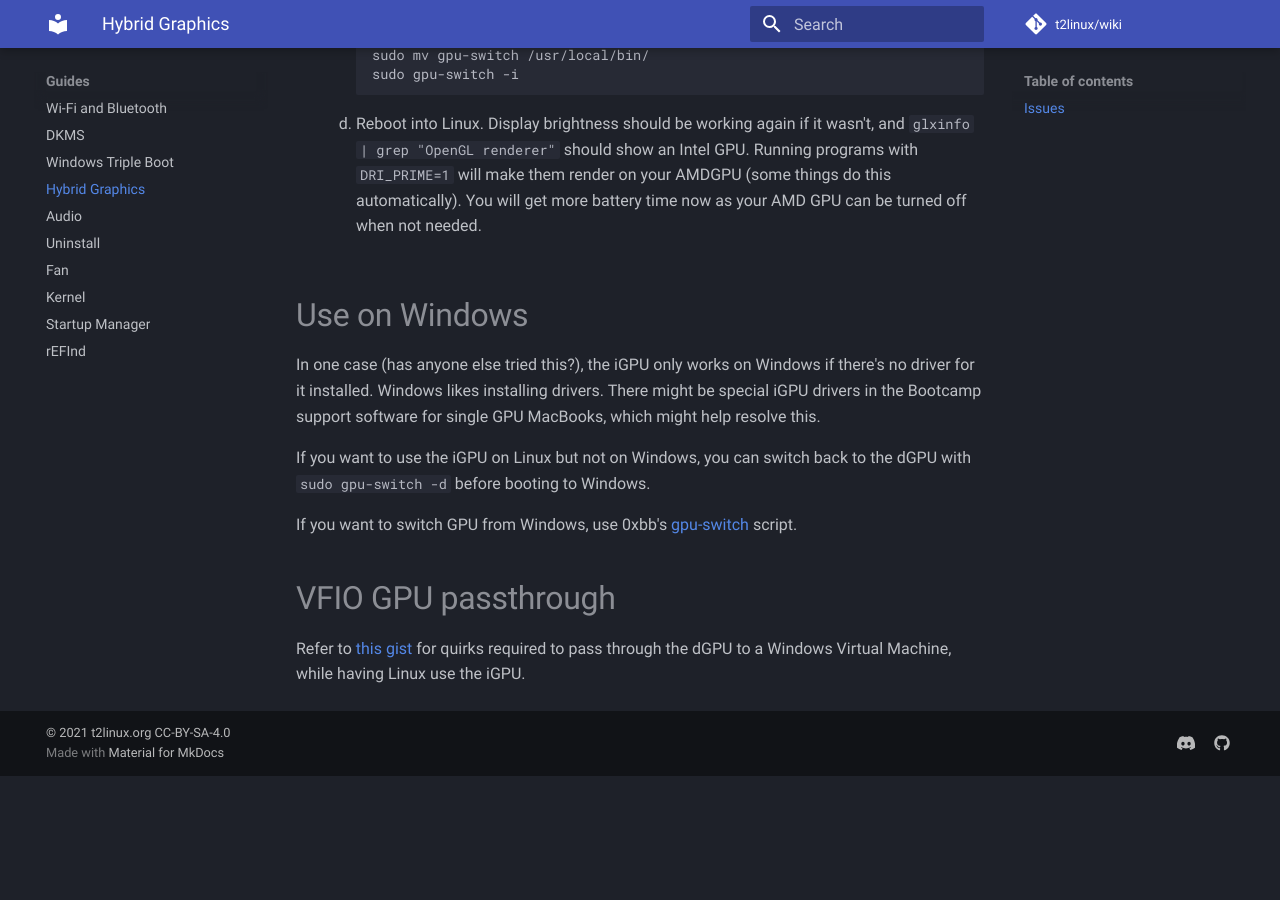
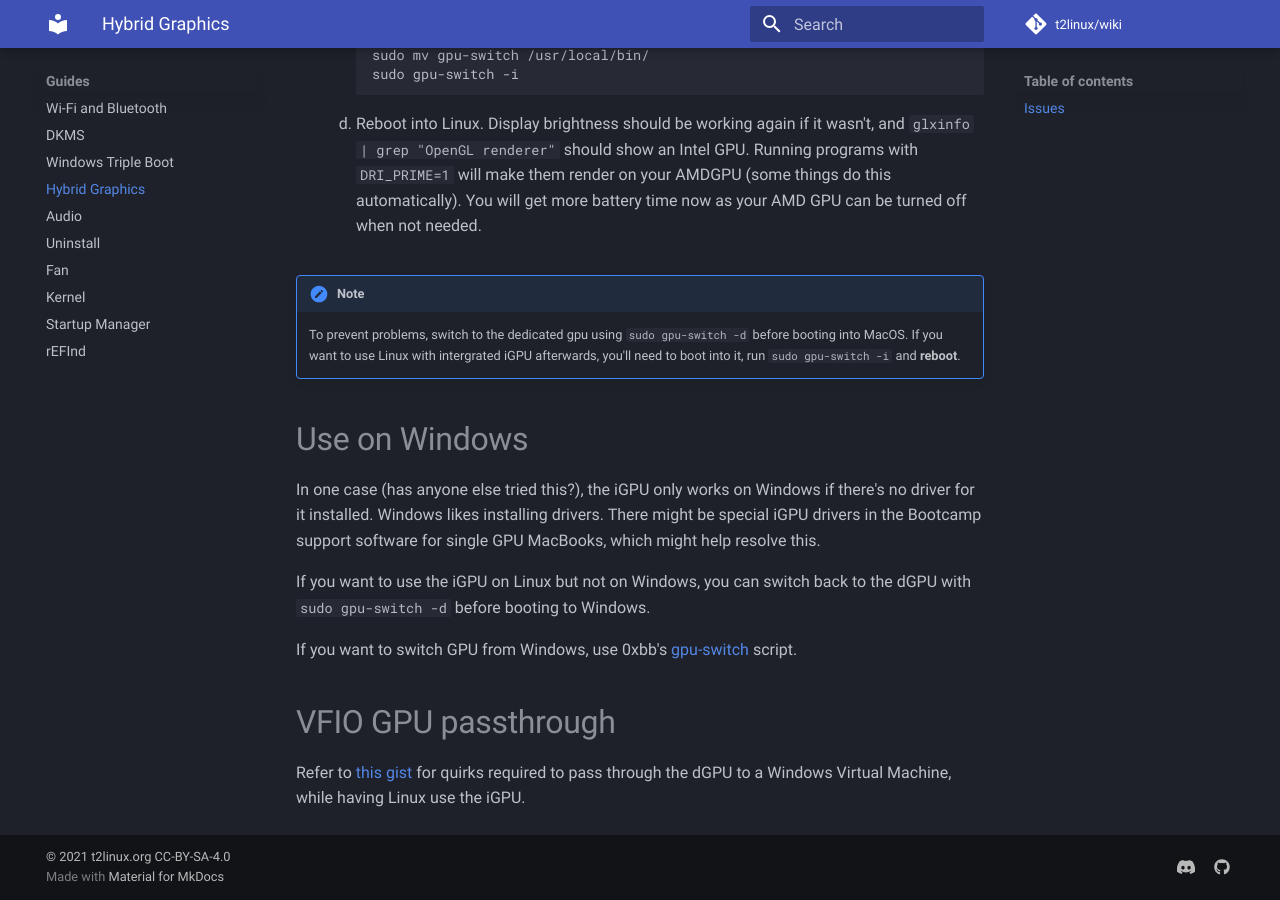
Before and after one commit to t2linux/wiki, an MkDocs documentation site: the page built from docs/guides/hybrid-graphics.md, in a window 1280 px wide and 900 px high, scrolled down 2229 px. Built offline with MkDocs 1.6.1 and Material for MkDocs 9.7.7, drawn with Linux system fonts in a browser that asks for light colours; comment, search, counter and statistics services are not loaded; before the commit the page ends 3005 px from its top, so only the background shows below that.

Commit message:
Update hybrid-graphics.md

```diff
--- a/docs/guides/hybrid-graphics.md
+++ b/docs/guides/hybrid-graphics.md
@@ -67,6 +67,10 @@ This has been tested on the MacBookPro16,1 and the MacBookPro15,1. The 15,3 and
 
     4.  Reboot into Linux. Display brightness should be working again if it wasn't, and `glxinfo | grep "OpenGL renderer"` should show an Intel GPU. Running programs with `DRI_PRIME=1` will make them render on your AMDGPU (some things do this automatically). You will get more battery time now as your AMD GPU can be turned off when not needed.
 
+!!! note
+    To prevent problems, switch to the dedicated gpu using `sudo gpu-switch -d` before booting into MacOS. If you want to use Linux with intergrated iGPU afterwards, you'll need to boot into it, run `sudo gpu-switch -i` and **reboot**.
+
+
 # Use on Windows
 
 In one case (has anyone else tried this?), the iGPU only works on Windows if there's no driver for it installed. Windows likes installing drivers. There might be special iGPU drivers in the Bootcamp support software for single GPU MacBooks, which might help resolve this.
```
